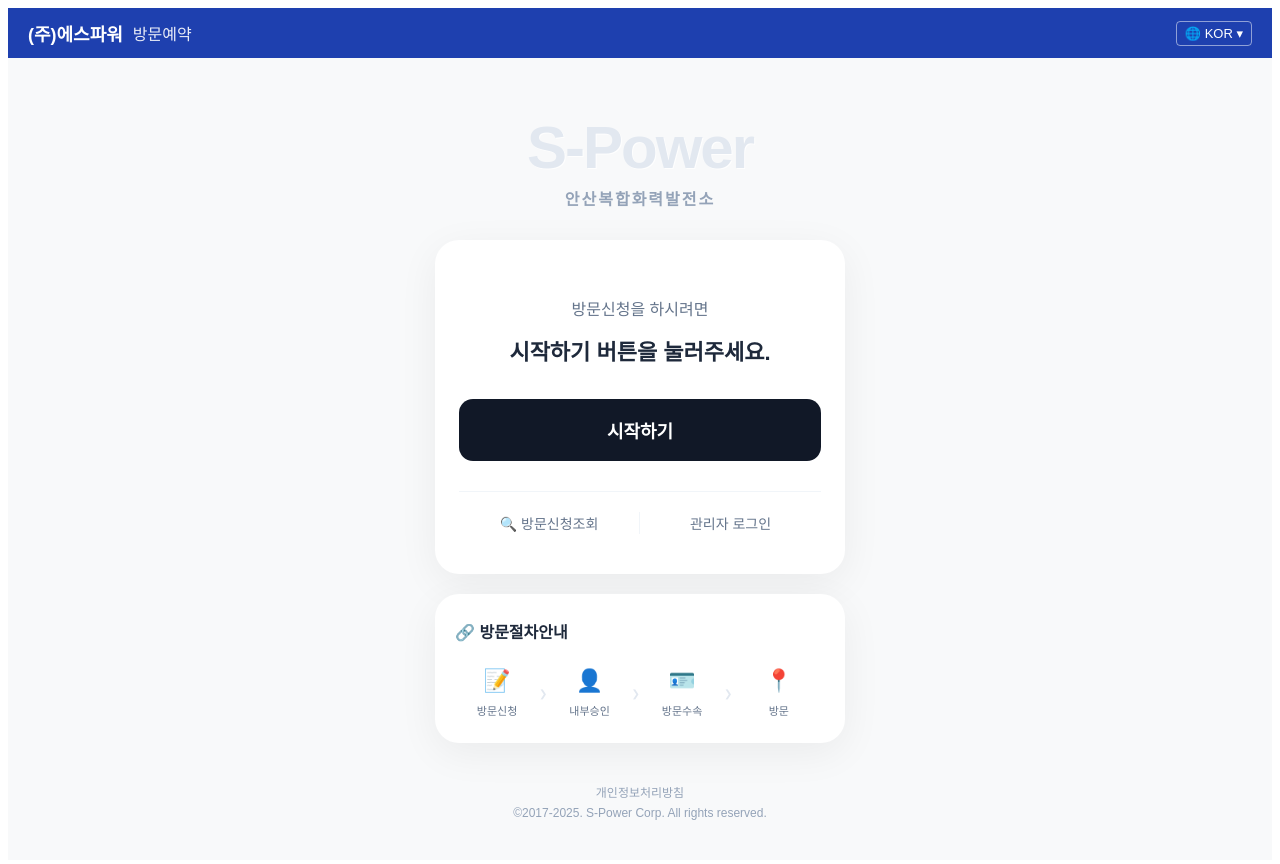
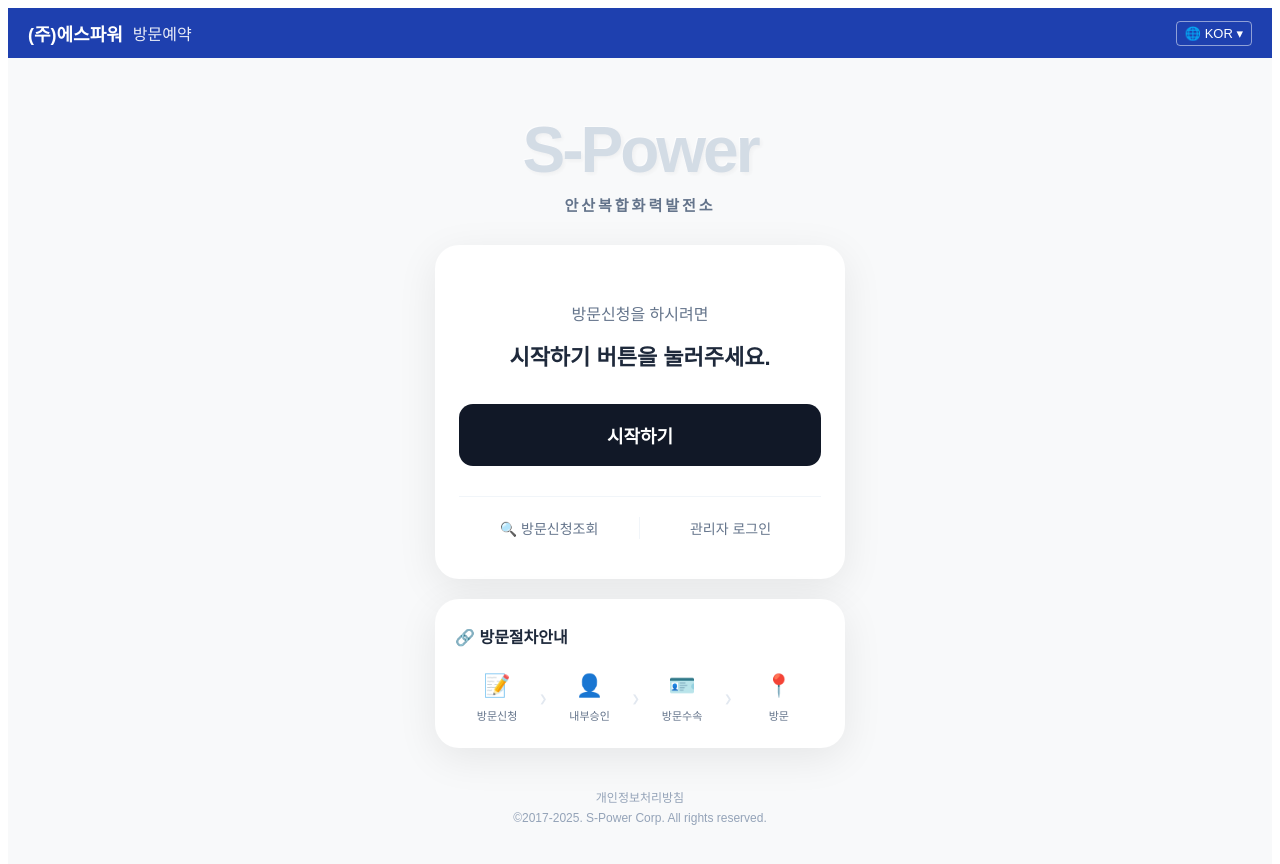
Before and after one commit to JinnyDad/visitor-system, a Next.js app: page / in a window 1280 px wide. Shown: the top 864 px of the page. Built offline with nearby package versions, Linux system fonts and the light colour scheme.

Commit message:
design: maximize S-Power text contrast and visibility

```diff
--- a/app/page.js
+++ b/app/page.js
@@ -17,32 +17,35 @@
       </header>
 
       <main style={{ flex: 1, padding: "0 20px", maxWidth: "450px", width: "100%", boxSizing: "border-box" }}>
-        {/* S-Power 배경 글자 영역 */}
+        {/* S-Power 배경 글자 영역: 시인성 강화 버전 */}
         <div style={{ textAlign: "center", padding: "60px 0 30px 0", userSelect: "none" }}>
           <div style={{
-            fontSize: "60px",
+            fontSize: "64px",
             fontWeight: "900",
-            color: "#e2e8f0",
-            letterSpacing: "-2px",
+            color: "#cbd5e1", // 가독성을 위해 더 진한 색상으로 변경
+            letterSpacing: "-3px",
             lineHeight: "1",
-            textShadow: "1px 1px 0px rgba(255,255,255,0.8)"
+            // 글자를 돋보이게 하는 입체감 효과
+            textShadow: "2px 2px 4px rgba(0,0,0,0.05), -1px -1px 0px rgba(255,255,255,0.8)",
+            opacity: "0.8"
           }}>
             S-Power
           </div>
-          {/* 추가된 보조 문구: 안산복합화력발전소 */}
+          {/* 안산복합화력발전소 문구도 조금 더 또렷하게 */}
           <div style={{
-            fontSize: "16px",
-            fontWeight: "600",
-            color: "#94a3b8",
-            marginTop: "8px",
-            letterSpacing: "2px"
+            fontSize: "15px",
+            fontWeight: "700",
+            color: "#64748b", // 더 진한 회색
+            marginTop: "12px",
+            letterSpacing: "3px",
+            wordBreak: "keep-all"
           }}>
             안산복합화력발전소
           </div>
         </div>
 
-        {/* 시작하기 카드 */}
-        <div style={{ backgroundColor: "white", borderRadius: "24px", boxShadow: "0 10px 40px rgba(0,0,0,0.06)", padding: "40px 24px", textAlign: "center", marginBottom: "20px" }}>
+        {/* 시작하기 카드 및 나머지 하단 코드는 동일 */}
+        <div style={{ backgroundColor: "white", borderRadius: "24px", boxShadow: "0 10px 40px rgba(0,0,0,0.08)", padding: "40px 24px", textAlign: "center", marginBottom: "20px" }}>
           <p style={{ color: "#64748b", fontSize: "16px", marginBottom: "8px" }}>방문신청을 하시려면</p>
           <h2 style={{ fontSize: "22px", fontWeight: "bold", color: "#1e293b", marginBottom: "30px", lineHeight: "1.4" }}>
             시작하기 버튼을 눌러주세요.
@@ -62,7 +65,7 @@
         </div>
 
         {/* 방문절차안내 카드 */}
-        <div style={{ backgroundColor: "white", borderRadius: "24px", boxShadow: "0 10px 40px rgba(0,0,0,0.06)", padding: "25px 20px", marginBottom: "40px" }}>
+        <div style={{ backgroundColor: "white", borderRadius: "24px", boxShadow: "0 10px 40px rgba(0,0,0,0.08)", padding: "25px 20px", marginBottom: "40px" }}>
           <div style={{ display: "flex", alignItems: "center", gap: "8px", marginBottom: "25px", fontWeight: "bold", fontSize: "16px", color: "#1e293b" }}>🔗 방문절차안내</div>
           <div style={{ display: "flex", justifyContent: "space-between", textAlign: "center" }}>
             {["방문신청", "내부승인", "방문수속", "방문"].map((step, i) => (
```
